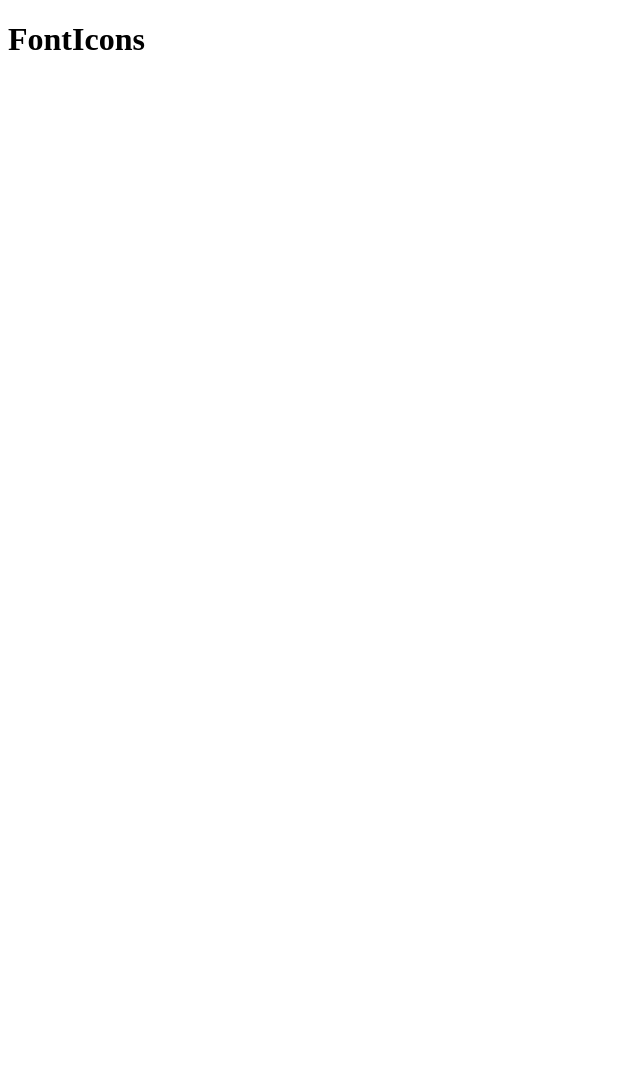
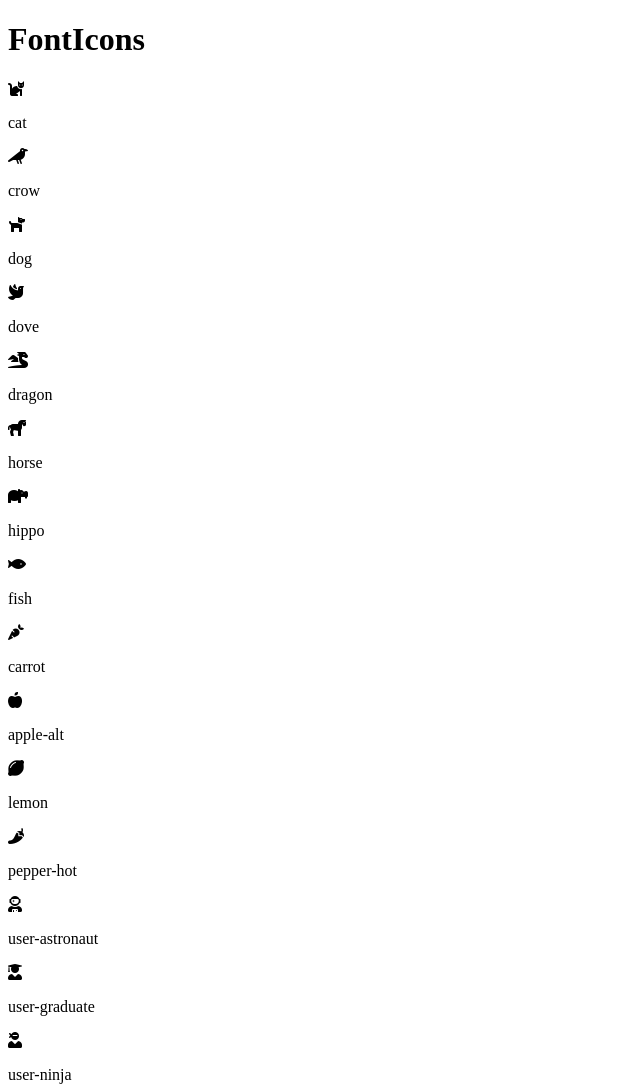
Before and after one commit to Emanuele117/js-es6-icons, a plain HTML site: page Milestone1/index.html in a window 1280 px wide. Shown: the top 1087 px of the page, without its empty margins (0-640 px from the left). Before the commit the page ends 800 px from the top, so only its background shows below. Drawn offline with Linux system fonts and the light colour scheme.

Commit message:
collegamneto css/cdn font awesome+ciclo forEach

```diff
--- a/Milestone1/index.html
+++ b/Milestone1/index.html
@@ -5,6 +5,8 @@
     <meta http-equiv="X-UA-Compatible" content="IE=edge">
     <meta name="viewport" content="width=device-width, initial-scale=1.0">
     <title>Document</title>
+    <link rel="stylesheet" href="https://cdnjs.cloudflare.com/ajax/libs/font-awesome/5.15.4/css/all.min.css" integrity="sha512-1ycn6IcaQQ40/MKBW2W4Rhis/DbILU74C1vSrLJxCq57o941Ym01SwNsOMqvEBFlcgUa6xLiPY/NS5R+E6ztJQ==" crossorigin="anonymous" referrerpolicy="no-referrer" />
+    <link rel="stylesheet" href="./style.css">
 </head>
 <body>
     <header>
--- a/Milestone1/main.js
+++ b/Milestone1/main.js
@@ -98,3 +98,16 @@ const icons = [
         family: 'fas'
     }
 ];
+
+
+icons.forEach((icon, index, array) => {
+
+    const cardElement = `
+        <div class="cards">
+            <i class="${icon.family} ${icon.prefix}${icon.name}"></i>
+            <p>${icon.name}</p>
+        </div>
+    `
+
+    document.querySelector('.cards').insertAdjacentHTML('beforeend', cardElement)
+})
```
Also changed, not shown: Milestone1/style.css (added).
